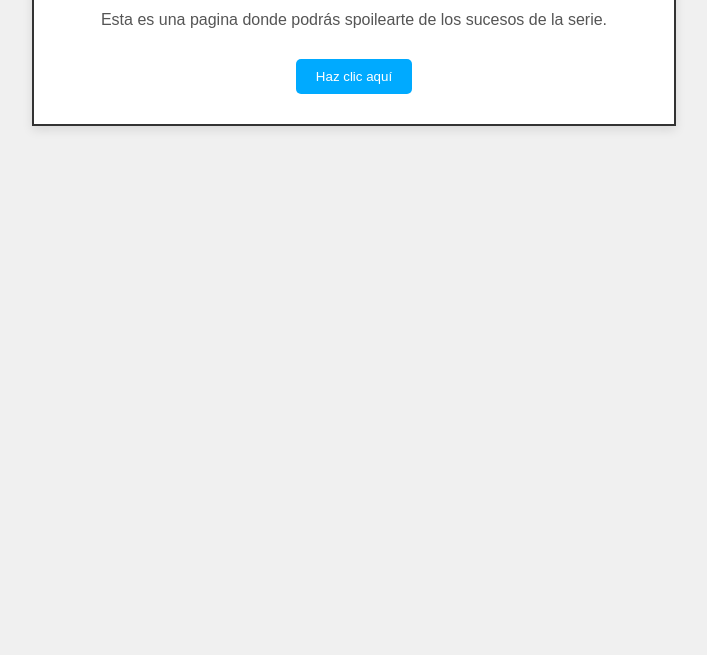
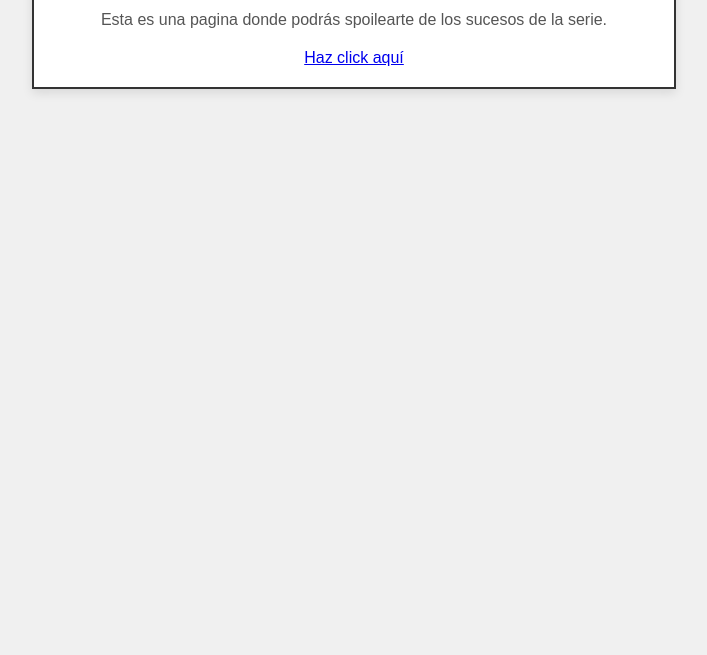
Before and after one commit to Dagor07/Riwi-Modulo-2, a plain HTML site: page Semana 2/index.html in a window 1280 px wide. Shown: the part 145-800 px from the top of the page, without its empty margins (286-993 px from the left). Drawn offline with Linux system fonts and the light colour scheme.

Commit message:
Update index.html

```diff
--- a/Semana 2/index.html
+++ b/Semana 2/index.html
@@ -11,7 +11,7 @@
   <div class="contenedor" id="principal">
     <h1 class="titulo">Bienvenido a Demon Slayer</h1>
     <p class="parrafo">Esta es una pagina donde podrás spoilearte de los sucesos de la serie.</p>
-    <button class="boton">Haz clic aquí</button>
+    <a href="http://127.0.0.1:5500/index.html">Haz click aquí</a>
   </div>
 
 </body>
```
